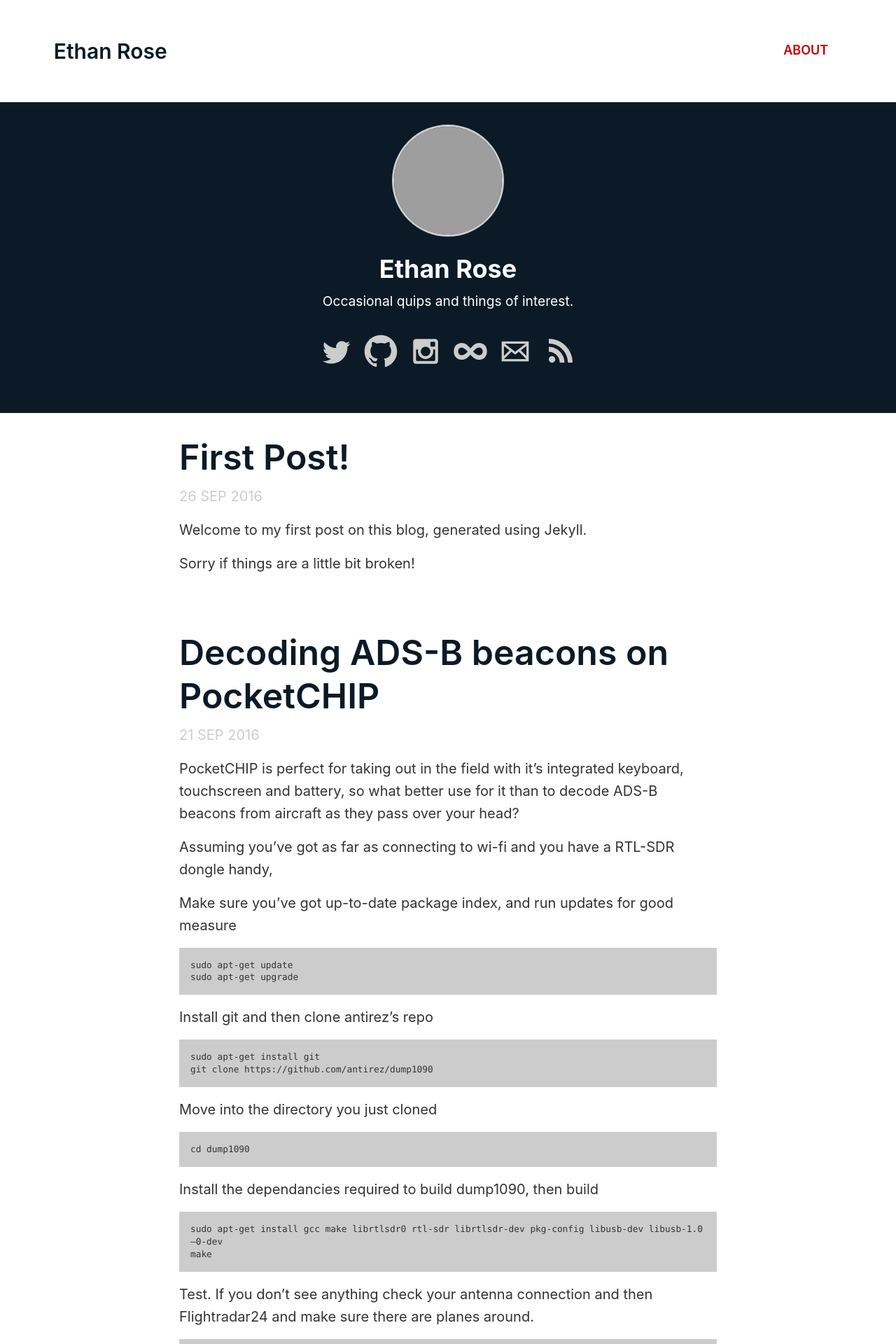
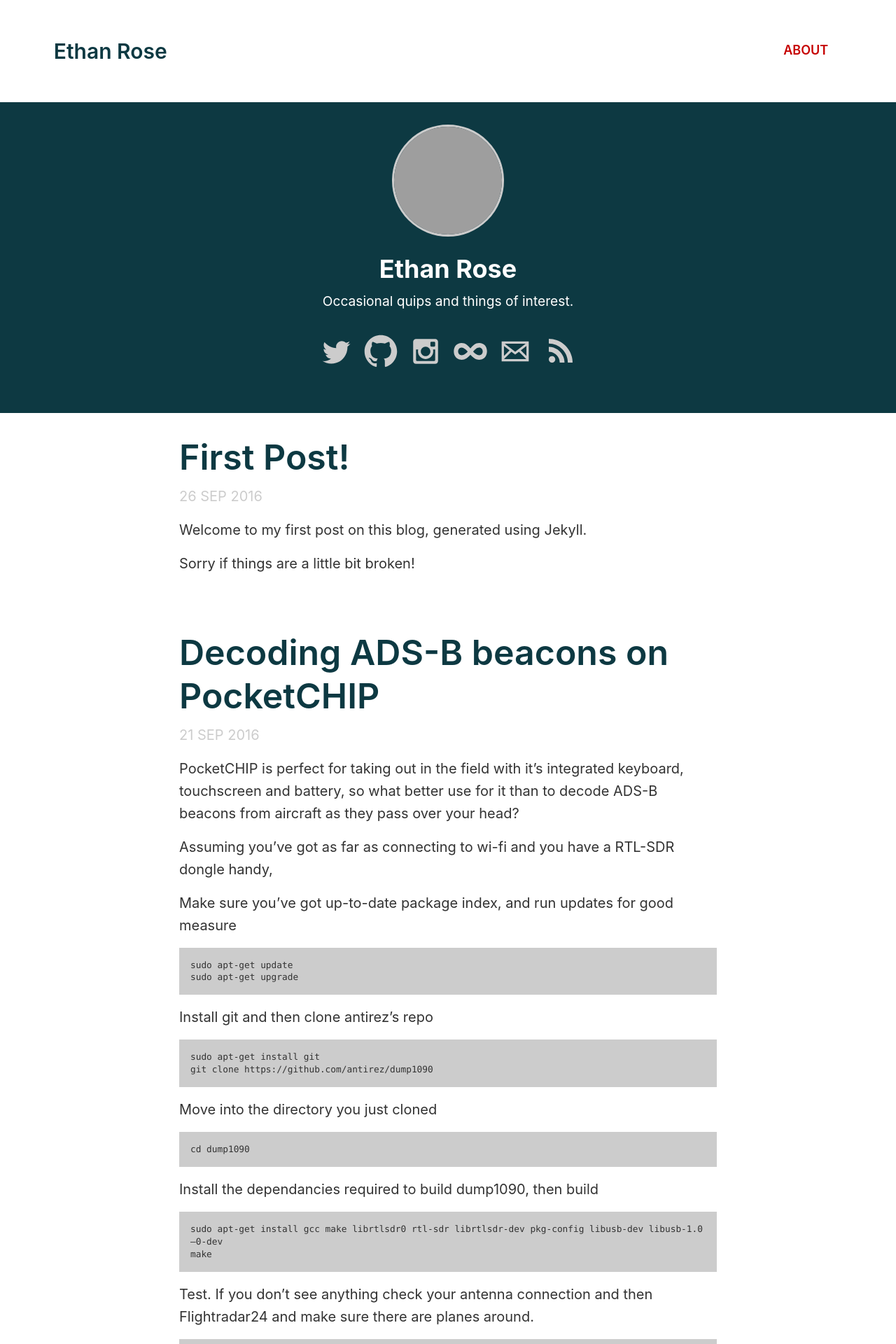
Before and after one commit to ethan4/ethan4.github.io, a Jekyll site: the page built from index.html, in a window 1280 px wide. Shown: the top 1920 px of the page at 70% size. Built offline with Jekyll 4.4.1, drawn with Linux system fonts in a browser that asks for light colours; the list of posts is cut into pages by our own code; grey boxes are pictures that could not be loaded.

Commit message:
Updated some colours.

```diff
--- a/_sass/modules/_variables.scss
+++ b/_sass/modules/_variables.scss
@@ -4,7 +4,7 @@
 $quiet-color-light: rgba($quiet-color, .1);
 $loud-color: #000;
 $white: #fff;
-$heading-color: #0b1a26;
+$heading-color: #0D3942;
 //Link colors
 $link-color: #c60000;
 $link-hover-color: saturate($link-color, 20%);
```
